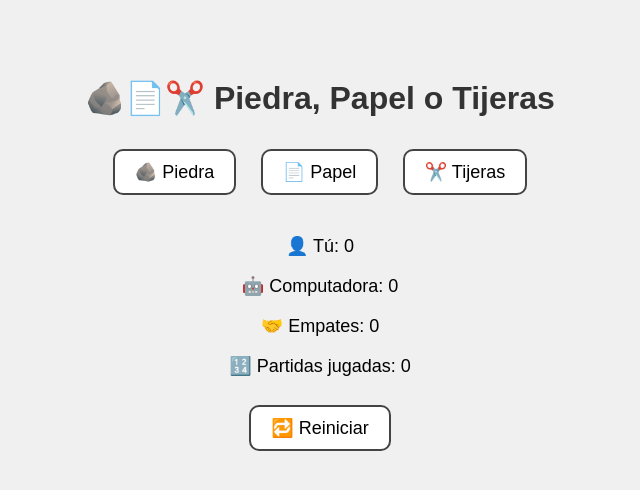
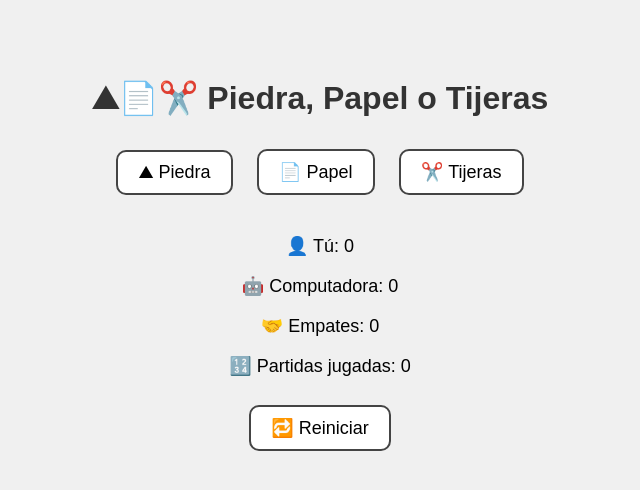
Before and after one commit to Ericgameslab/ericgameslab.github.io, a plain HTML site: page rock-paper-sci/index.html in a window 1280 px wide. Shown: the whole page, without its empty margins (320-960 px from the left). Drawn offline with Linux system fonts and the light colour scheme.

Commit message:
Fix Rock Emoji

```diff
--- a/rock-paper-sci/index.html
+++ b/rock-paper-sci/index.html
@@ -38,10 +38,10 @@
 </head>
 <body>
 
-  <h1>🪨📄✂️ Piedra, Papel o Tijeras</h1>
+  <h1>⛰📄✂️ Piedra, Papel o Tijeras</h1>
 
   <div class="botones">
-    <button onclick="jugar('piedra')">🪨 Piedra</button>
+    <button onclick="jugar('piedra')">⛰ Piedra</button>
     <button onclick="jugar('papel')">📄 Papel</button>
     <button onclick="jugar('tijeras')">✂️ Tijeras</button>
   </div>
```
